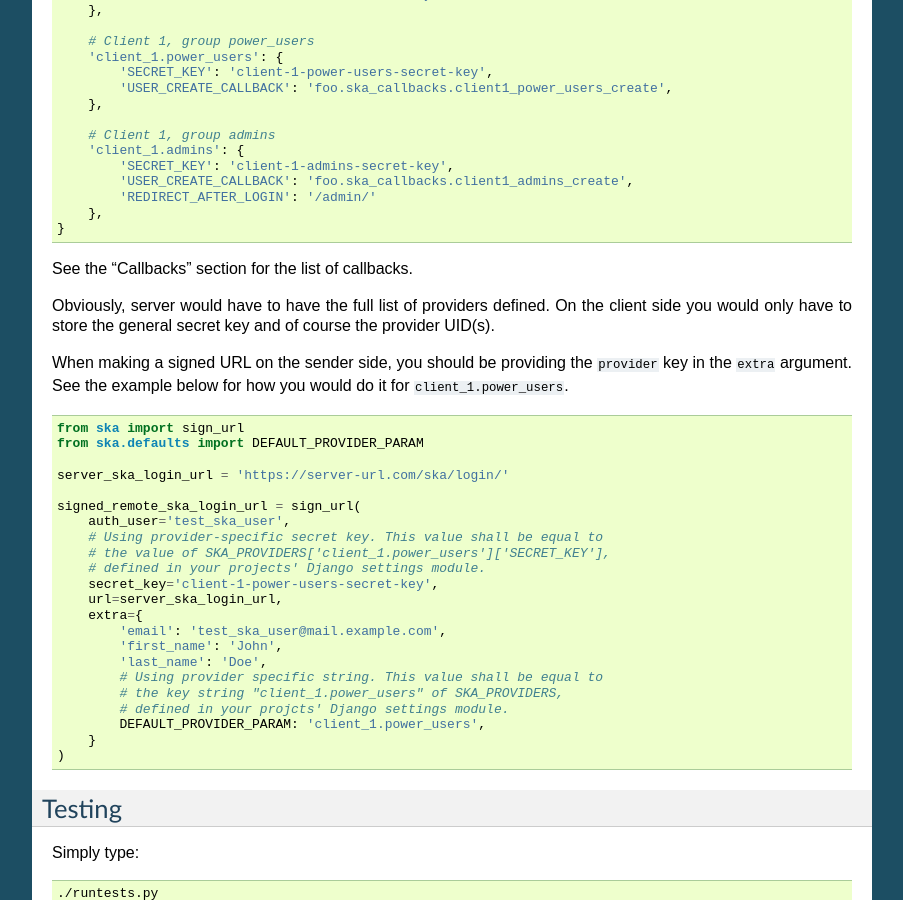
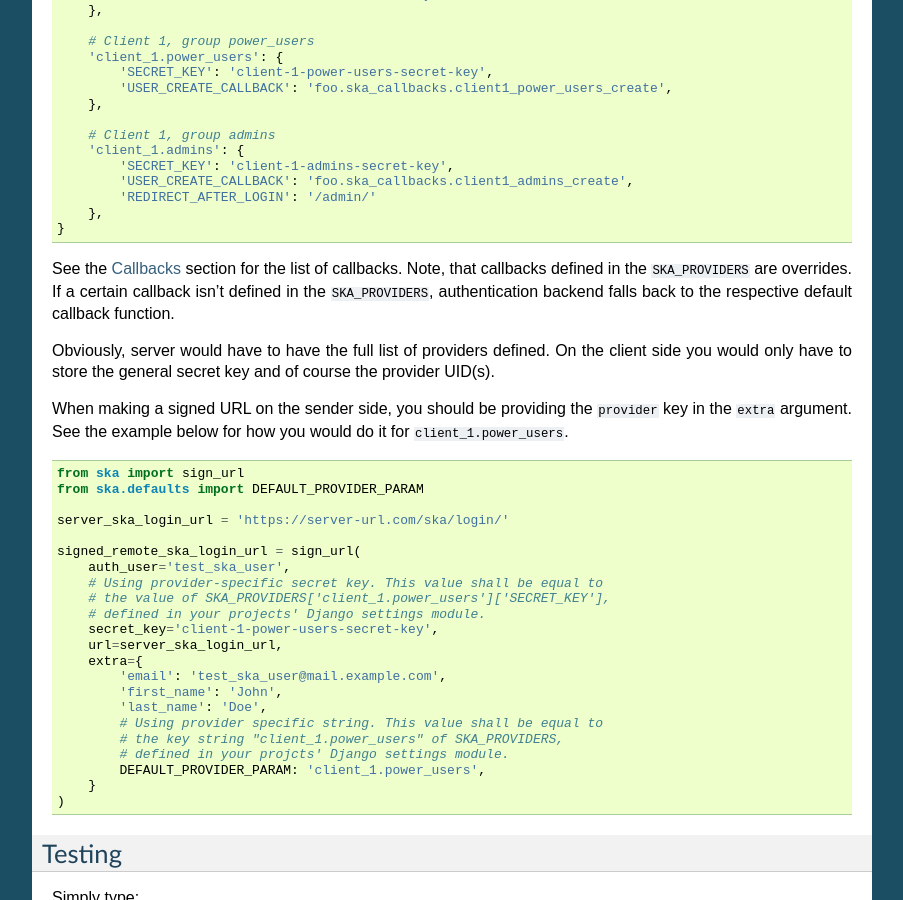
Before and after one commit to barseghyanartur/ska, a Sphinx documentation site: the page built from docs/index.rst, in a window 1280 px wide and 900 px high, scrolled down 17072 px. Shown: the whole window, without its empty margins (198-1101 px from the left). Built offline with Sphinx 7.4.7, drawn with Linux system fonts in a browser that asks for light colours; pages that are not in the unit, such as notebooks, are missing from menus; some of the changed text lies outside the part shown.

Commit message:
docs updated

```diff
--- a/docs/index.rst
+++ b/docs/index.rst
@@ -1123,7 +1123,10 @@ example below. Note, that keys of the ``SKA_PROVIDERS`` ("client_1",
         },
     }
 
-See the "Callbacks" section for the list of callbacks.
+See the `Callbacks`_ section for the list of callbacks. Note, that callbacks
+defined in the ``SKA_PROVIDERS`` are overrides. If a certain callback isn't
+defined in the ``SKA_PROVIDERS``, authentication backend falls back to the
+respective default callback function.
 
 Obviously, server would have to have the full list of providers defined. On
 the client side you would only have to store the general secret key and of
```
Also changed, not shown: other parts of docs/index.rst (+2 -2 lines), README.rst (+6 -3 lines), 1 other file.
